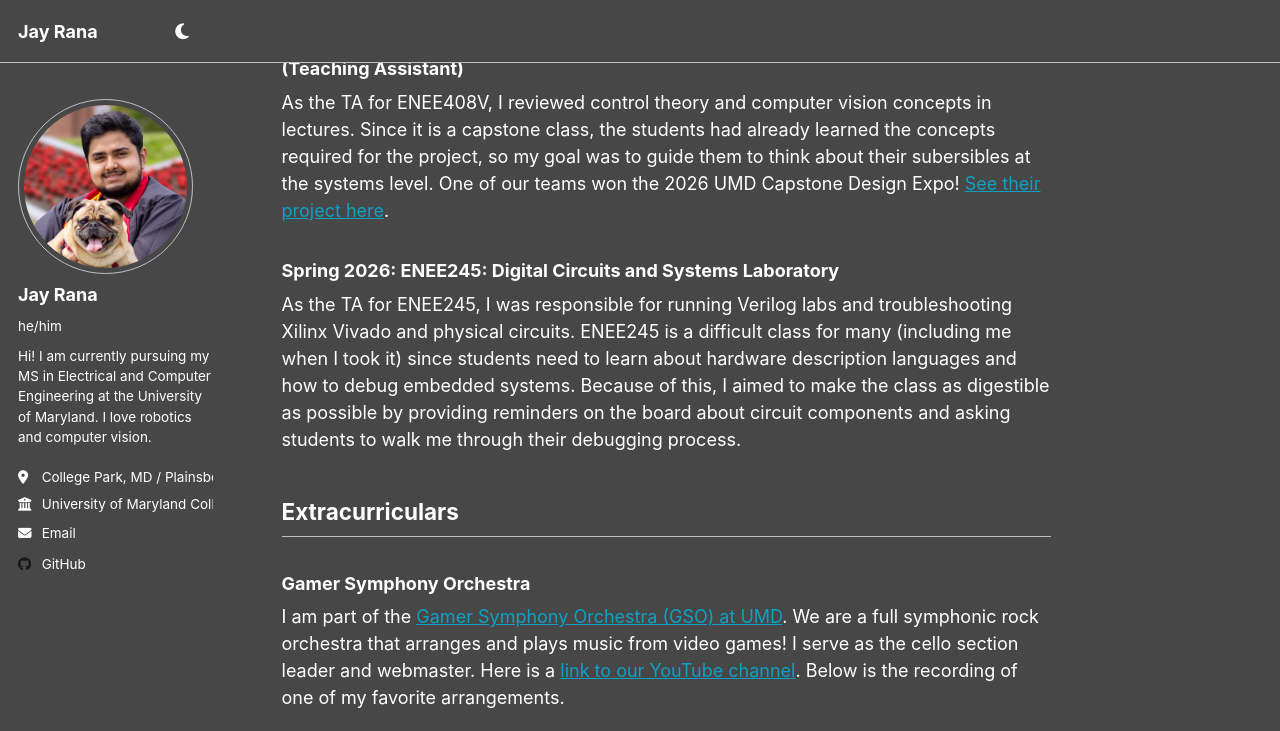
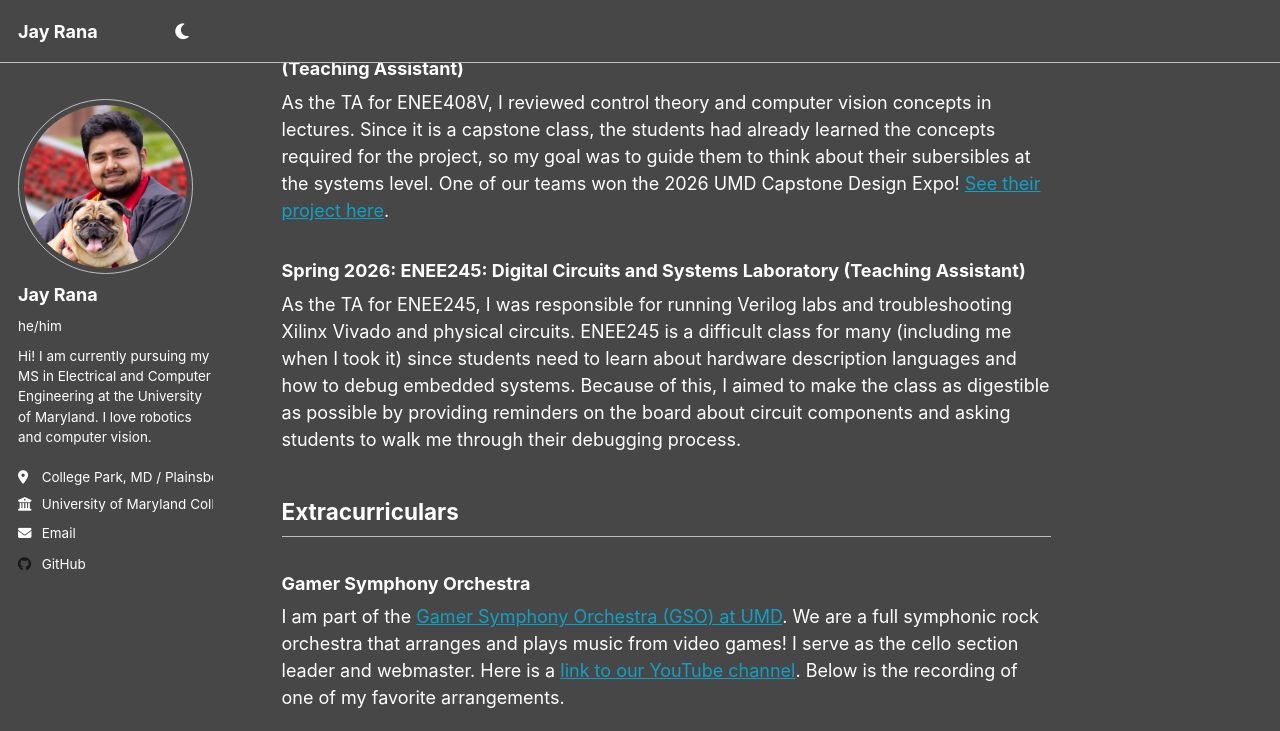
Before and after one commit to wolr210/wolr210.github.io, a Jekyll site: the page built from _pages/about.md, in a window 1280 px wide and 900 px high, scrolled down 4309 px, cut to the strip 0-731 px from the top of the window. Built offline with Jekyll 4.4.1, drawn with Linux system fonts in a browser that asks for light colours.

Commit message:
add TA label to teaching experience entry

```diff
--- a/_pages/about.md
+++ b/_pages/about.md
@@ -68,7 +68,7 @@ The projects above both use image-based visual servoing (IBVS), which is a contr
 ### Spring 2026: ENEE408V: Capstone Design Project; Smart Submersible Marine Vehicles (Teaching Assistant)
 As the TA for ENEE408V, I reviewed control theory and computer vision concepts in lectures. Since it is a capstone class, the students had already learned the concepts required for the project, so my goal was to guide them to think about their subersibles at the systems level. One of our teams won the 2026 UMD Capstone Design Expo! [See their project here](https://expo.umd.edu/projects/spring-2026/a3-smart-submersible-marine-vehicle){:target="_blank"}.
 
-### Spring 2026: ENEE245: Digital Circuits and Systems Laboratory
+### Spring 2026: ENEE245: Digital Circuits and Systems Laboratory (Teaching Assistant)
 As the TA for ENEE245, I was responsible for running Verilog labs and troubleshooting Xilinx Vivado and physical circuits. ENEE245 is a difficult class for many (including me when I took it) since students need to learn about hardware description languages and how to debug embedded systems. Because of this, I aimed to make the class as digestible as possible by providing reminders on the board about circuit components and asking students to walk me through their debugging process.
 
 ## Extracurriculars
```
